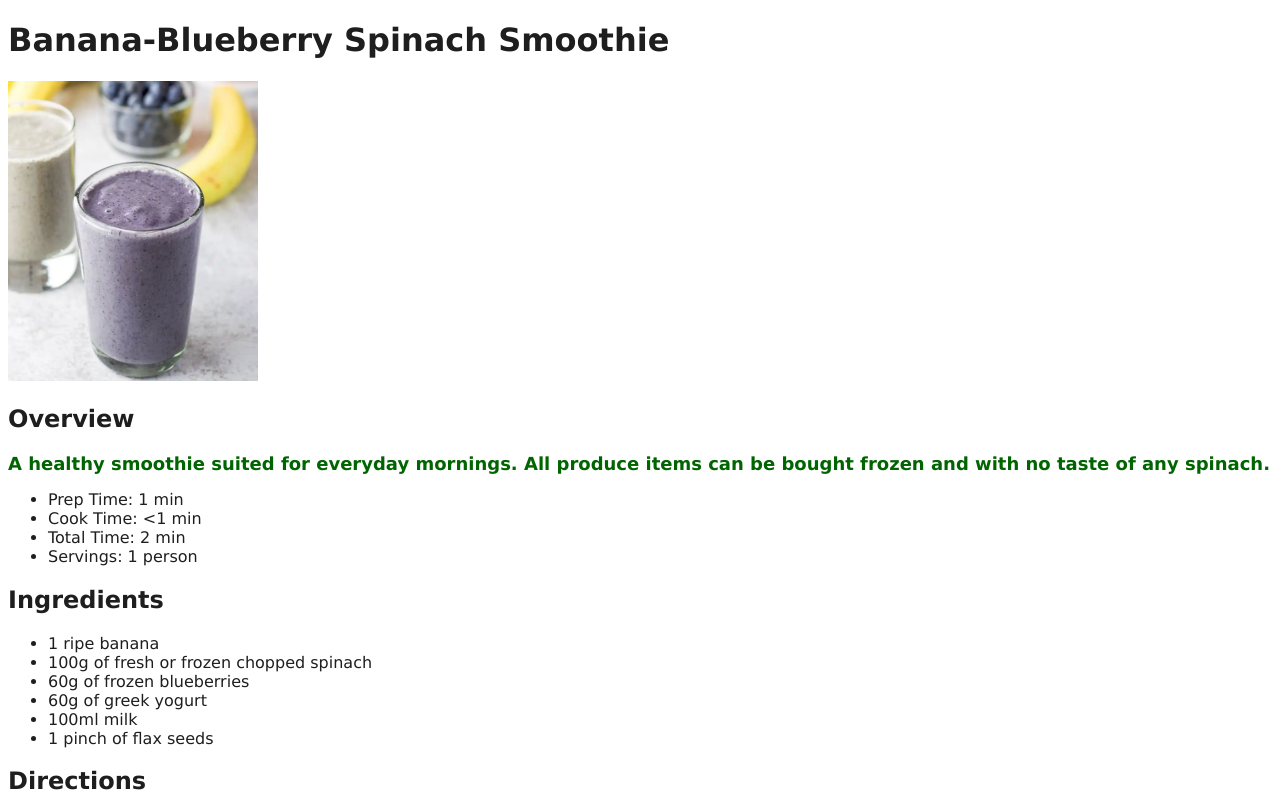
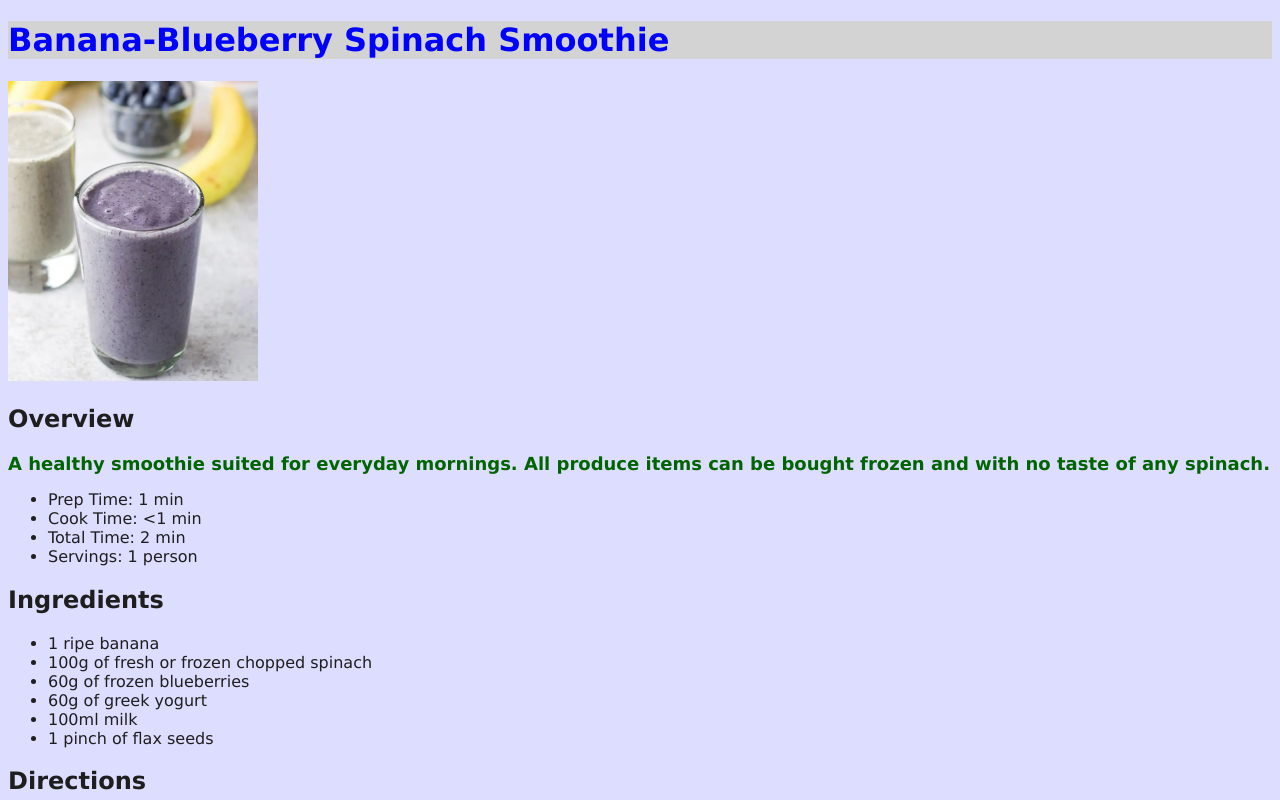
Before and after one commit to andrewtran28/odin-recipes, a plain HTML site: page recipes/banana-smoothie.html in a window 1280 px wide. Shown: the top 800 px of the page. Drawn offline with Linux system fonts and the light colour scheme.

Commit message:
Update index and smoothie recipe page with CSS

```diff
--- a/recipes/banana-smoothie.html
+++ b/recipes/banana-smoothie.html
@@ -7,7 +7,7 @@
     </head>
 
     <body>
-        <h1>Banana-Blueberry Spinach Smoothie</h1>
+        <h1><div id="title">Banana-Blueberry Spinach Smoothie</div></h1>
         <img src="../img/smoothie.jpg" alt="An image of a banana-blueberry spinach smoothie." width="250" height="300">
         <!-- All recipe images should be sized 250x300 for consistancy. -->
 
--- a/styles.css
+++ b/styles.css
@@ -1,6 +1,12 @@
 * {
     font-family: Verdana, Geneva, Tahoma, sans-serif;
     color: rgb(30, 30, 30);
+    background:#ddddff;
+}
+
+#title {
+    color: blue;
+    background-color: lightgray;
 }
 
 .desc {
```
